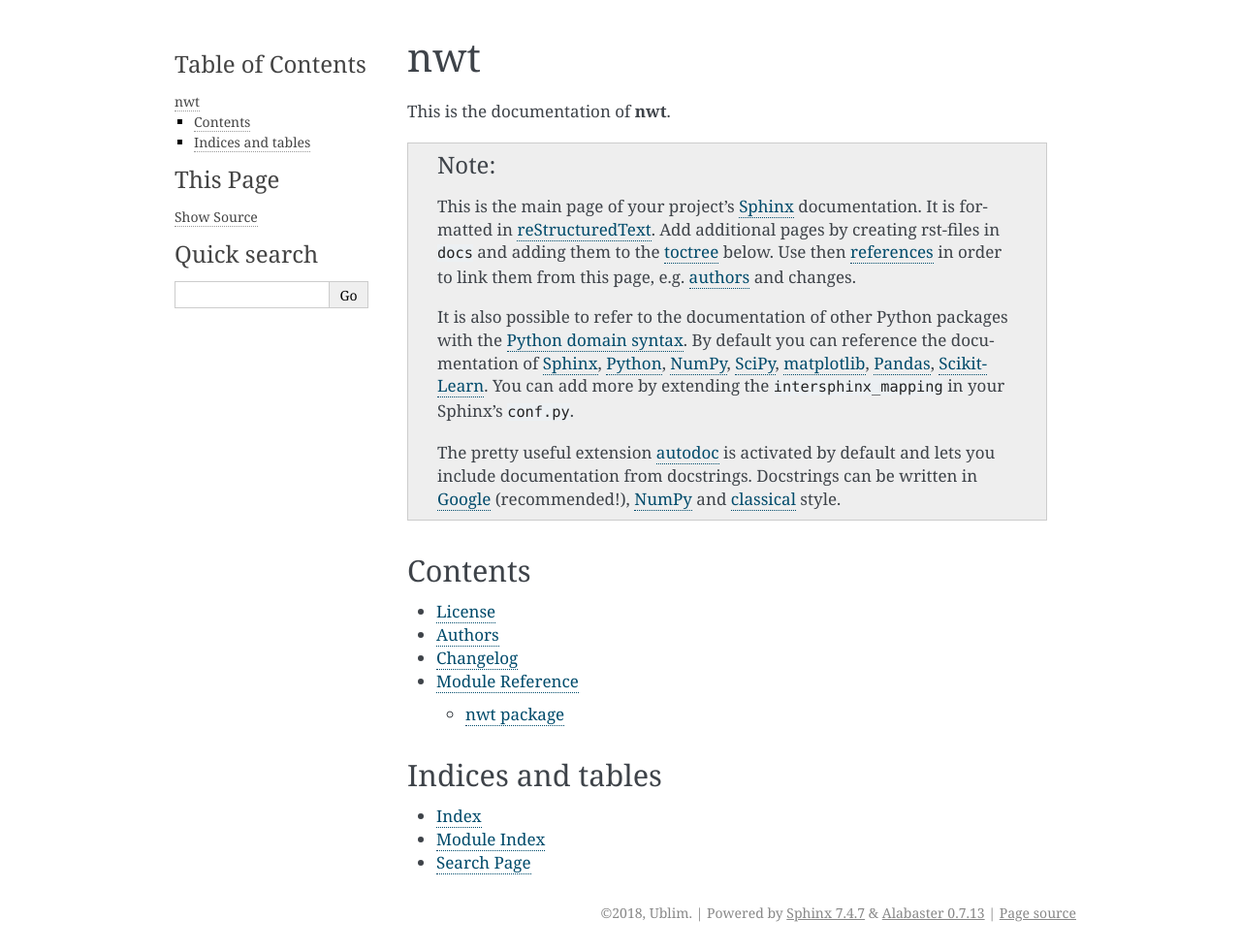
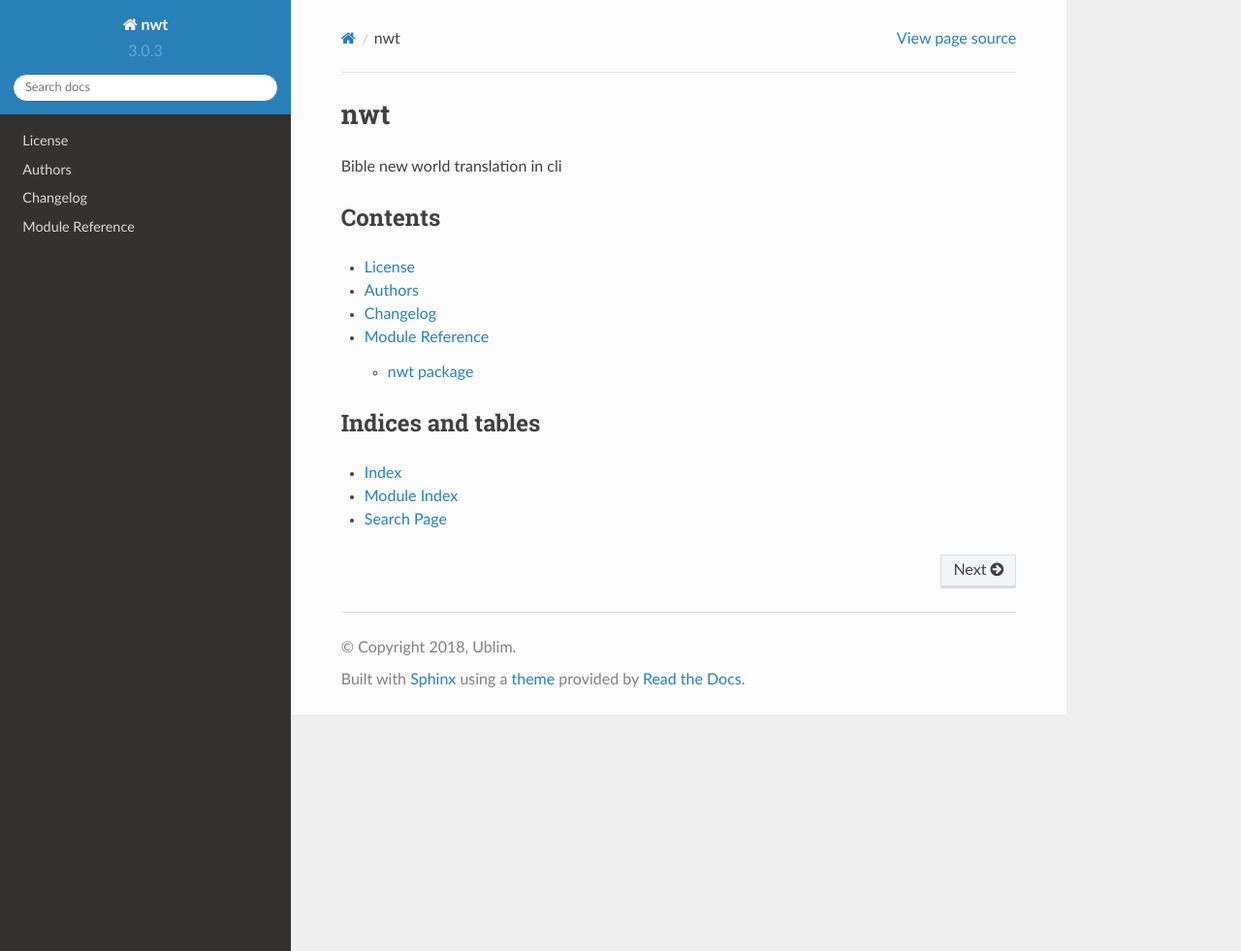
Before and after one commit to Ublimjo/nwt, a Sphinx documentation site: the page built from docs/index.rst, in a window 1280 px wide and 981 px high. Shown: the whole window at 97% size. Built offline with Sphinx 7.4.7 and the Read the Docs theme 2.0.0, drawn with Linux system fonts in a browser that asks for light colours.

Commit message:
setup doc

```diff
--- a/docs/conf.py
+++ b/docs/conf.py
@@ -135,7 +135,7 @@ pygments_style = 'sphinx'
 
 # The theme to use for HTML and HTML Help pages.  See the documentation for
 # a list of builtin themes.
-html_theme = 'alabaster'
+html_theme = 'sphinx_rtd_theme'
 
 # Theme options are theme-specific and customize the look and feel of a theme
 # further.  For a list of options available for each theme, see the
--- a/docs/index.rst
+++ b/docs/index.rst
@@ -2,40 +2,8 @@
 nwt
 ===
 
-This is the documentation of **nwt**.
+Bible new world translation in cli
 
-.. note::
-
-    This is the main page of your project's `Sphinx <http://sphinx-doc.org/>`_
-    documentation. It is formatted in `reStructuredText
-    <http://sphinx-doc.org/rest.html>`__. Add additional pages by creating
-    rst-files in ``docs`` and adding them to the `toctree
-    <http://sphinx-doc.org/markup/toctree.html>`_ below. Use then
-    `references <http://sphinx-doc.org/markup/inline.html>`__ in order to link
-    them from this page, e.g. :ref:`authors <authors>` and :ref:`changes`.
-
-    It is also possible to refer to the documentation of other Python packages
-    with the `Python domain syntax
-    <http://sphinx-doc.org/domains.html#the-python-domain>`__. By default you
-    can reference the documentation of `Sphinx <http://sphinx.pocoo.org>`__,
-    `Python <http://docs.python.org/>`__, `NumPy
-    <http://docs.scipy.org/doc/numpy>`__, `SciPy
-    <http://docs.scipy.org/doc/scipy/reference/>`__, `matplotlib
-    <http://matplotlib.sourceforge.net>`__, `Pandas
-    <http://pandas.pydata.org/pandas-docs/stable>`__, `Scikit-Learn
-    <http://scikit-learn.org/stable>`__. You can add more by
-    extending the ``intersphinx_mapping`` in your Sphinx's ``conf.py``.
-
-    The pretty useful extension `autodoc
-    <http://www.sphinx-doc.org/en/stable/ext/autodoc.html>`__ is activated by
-    default and lets you include documentation from docstrings. Docstrings can
-    be written in `Google
-    <http://google.github.io/styleguide/pyguide.html#Comments>`__
-    (recommended!), `NumPy
-    <https://github.com/numpy/numpy/blob/master/doc/HOWTO_DOCUMENT.rst.txt>`__
-    and `classical
-    <http://www.sphinx-doc.org/en/stable/domains.html#info-field-lists>`__
-    style.
 
 
 Contents
```
